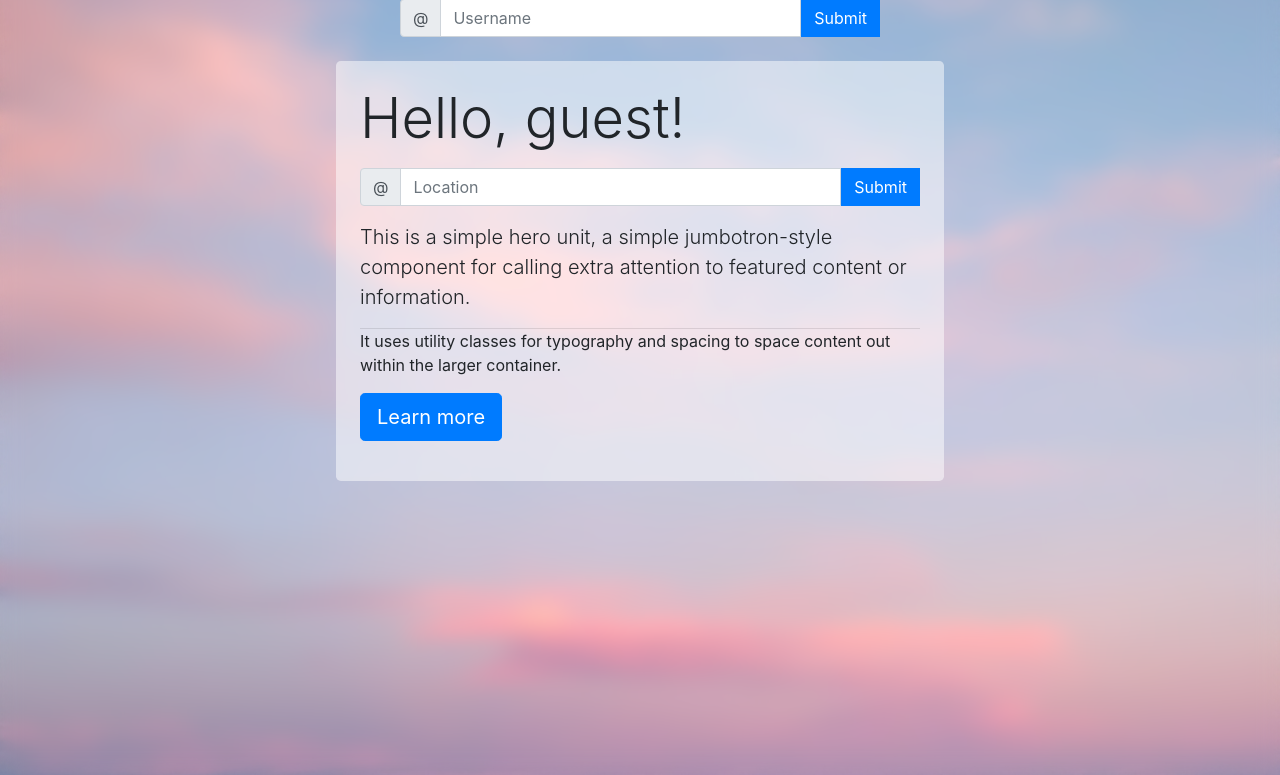
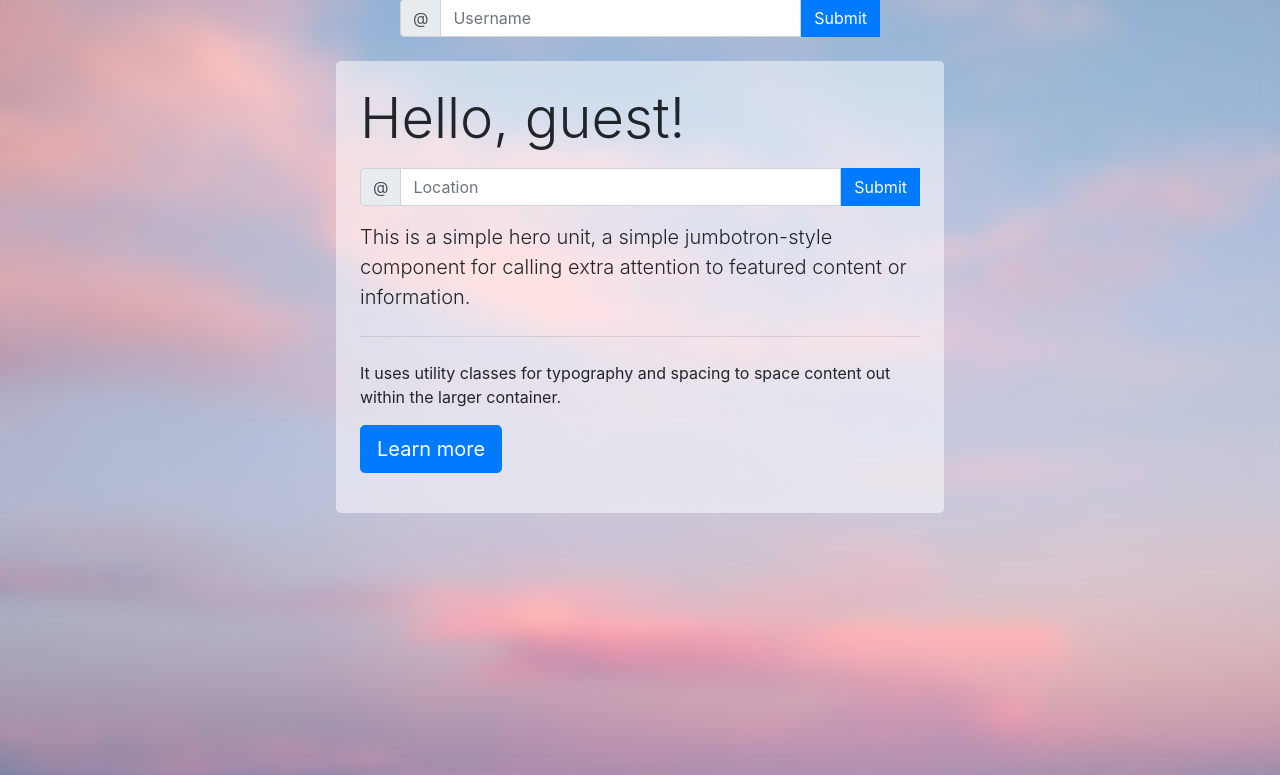
Before and after one commit to FEDavid/Basic_weather, a Flask app: page / in a window 1280 px wide. Shown: the part 25-800 px from the top of the page. Run offline with Flask 2, Linux system fonts and the light colour scheme; some libraries are stand-ins or nearby versions.

Commit message:
Updated index and css

```diff
--- a/static/css/main.css
+++ b/static/css/main.css
@@ -17,11 +17,6 @@ body{
     padding: 0!important;
 }
 
-.mb-4, .my-4 {
-    margin-bottom: 0!important;
-    margin-top: 0!important;
-}
-
 #weather_card{
     padding-left: 30px;
     padding-right: 30px;
@@ -33,16 +28,20 @@ body{
     background-color: rgba(255, 255, 255, 0.5);
 }
 
+.weatherIcon{
+    fill: blue;
+}
+
 /* Breakpoints */
 
 @media (min-width: 992px) {
 
 #main_container{
     width: 50%;
-    }
+}
 
 #weather_card{
-    padding: 15px;
+    padding: 0.938rem;
 }
 
 }
--- a/templates/index.html
+++ b/templates/index.html
@@ -5,7 +5,7 @@
   <meta charset="UTF-8">
   <meta http-equiv="X-UA-Compatible" content="IE=edge">
   <meta name="viewport" content="width=device-width, initial-scale=1.0">
-  <title>Document</title>
+  <title>Basic weather app</title>
   <!-- Style -->
   <!-- Prereqs -->
   <link rel="stylesheet" href="https://cdn.jsdelivr.net/npm/bootstrap@4.0.0/dist/css/bootstrap.min.css"
@@ -27,7 +27,7 @@
 <body>
 
   <!-- CONTAINER -->
-  <div class="container pt-4 my-4" id="main_container">
+  <div class="container pt-4 mb-4" id="main_container">
     <!-- CONTENT -->
 
     <!-- GET USER'S NAME -->
@@ -41,15 +41,14 @@
         <input class="btn btn-primary rounded-0" type="submit" value="Submit">
       </div>
     </form>
+
     <!-- GET USER'S NAME -->
-
-    <div class="container-xl pt-4 pb-3 px-3" style="width: 100%;">
+    <div class="container-xl py-4 px-3" style="width: 100%;">
       <div class="row d-flex flex-wrap-reverse">
-        <div class="col mb-3">
+        <!-- LEFT COLUMN -->
+        <div class="col mb-4">
           <div class="jumbotron container-fluid p-4 mb-0 shadow p-3 appBG" style="height: 100%;">
             <h1 class="display-4">{{ greeting }}</h1>
-
-            <!-- GET USER'S NAME -->
             <form action='/get_weather' method="POST">
               <div class="input-group mx-auto my-3">
                 <div class="input-group-prepend">
@@ -60,8 +59,6 @@
                 <input class="btn btn-primary rounded-0" type="submit" value="Submit">
               </div>
             </form>
-            <!-- GET USER'S NAME -->
-
             <p class="lead">This is a simple hero unit, a simple jumbotron-style component for calling extra attention
               to featured content or information.</p>
             <hr class="my-4">
@@ -71,10 +68,13 @@
             </p>
           </div>
         </div>
+        <!-- LEFT COLUMN -->
+
+        <!-- RIGHT COLUMN -->
         <!-- @ts-ignore -->
-        <div class="col-xl-4 mb-3" style="display: {{ display }};" id="weather_container">
+        <div class="col-xl-4 mb-4" style="display: {{ display }};" id="weather_container">
           <div class="card p-4 shadow p-3 border-0 appBG" style="width: 100%; height: 100%;" id="weather_card">
-            <img src="{{ weather_icon }}" height="100px">
+            <img class="weatherIcon" src="{{ weather_icon }}" height="100px">
             <div class="card-body pb-0 d-flex flex-column justify-content-between" style="text-align: center;">
               <div>
                 <h5 class="card-title">{{ location }}</h5>
@@ -89,6 +89,8 @@
             </div>
           </div>
         </div>
+        <!-- RIGHT COLUMN -->
+
       </div>
     </div>
 
```
